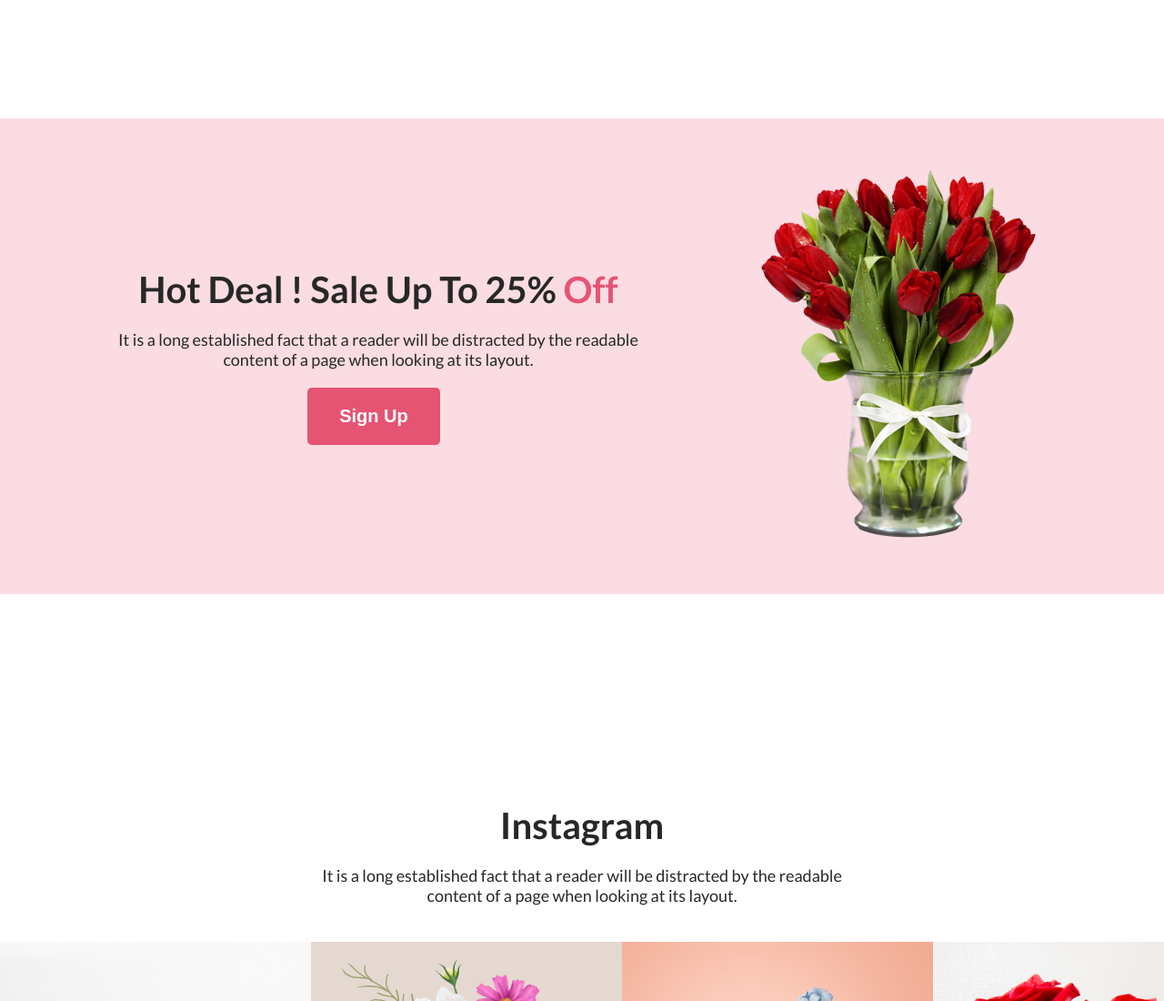
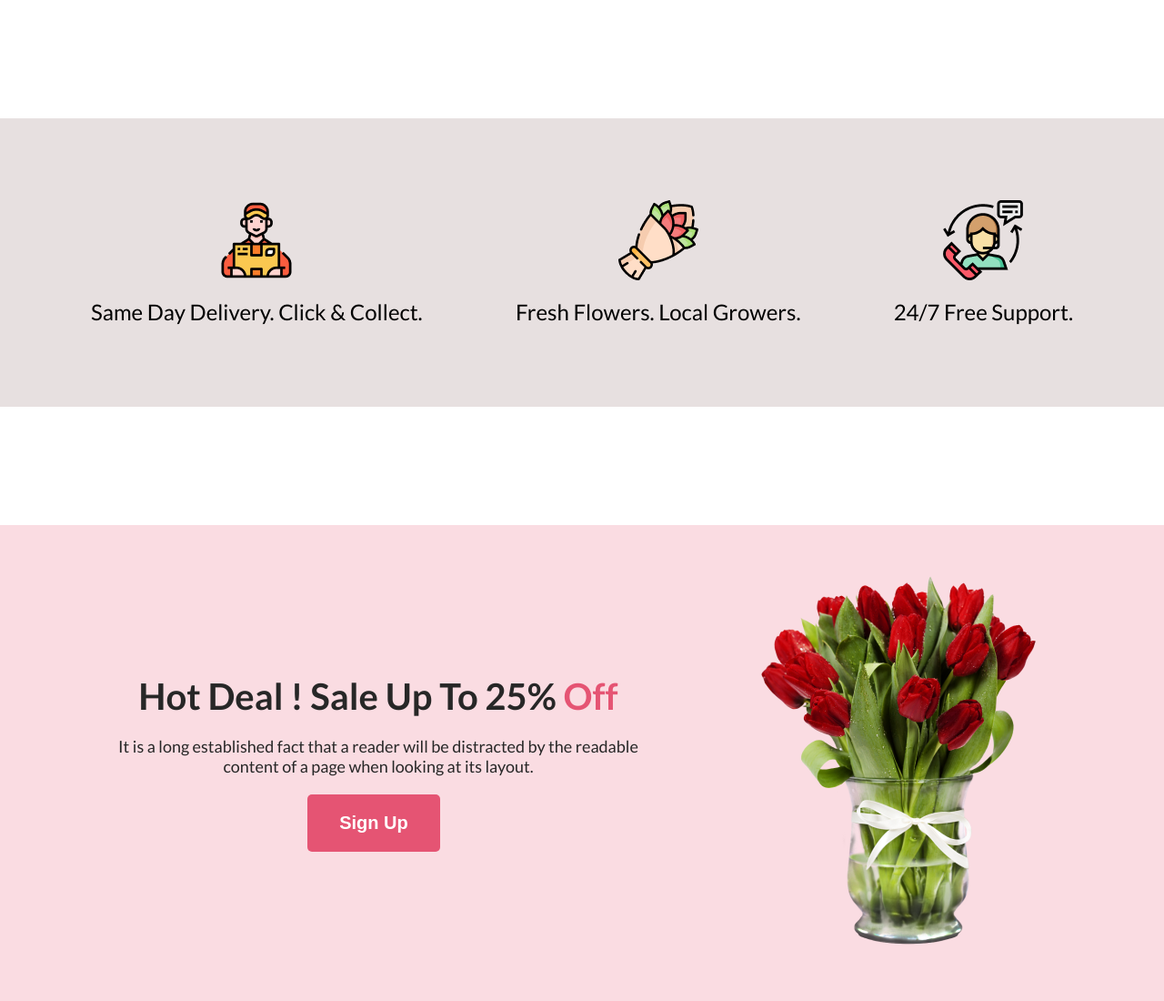
Before and after one commit to anikjoyy/flower-shop, a plain HTML site: page index.html in a window 1280 px wide. Shown: the top 1100 px of the page at 91% size. Drawn offline with Linux system fonts and the light colour scheme.

Commit message:
additional section created

```diff
--- a/css/style.css
+++ b/css/style.css
@@ -43,6 +43,28 @@ main {
 /* section related css  */
 section {
   margin-top: 130px;
+}
+
+/* additional related css  */
+.additional-section {
+  background-color: #e7e0e0;
+  display: flex;
+  justify-content: space-between;
+  align-items: center;
+  padding: 90px 100px;
+}
+
+.additional-div {
+  display: flex;
+  flex-direction: column;
+  align-items: center; /* Center content horizontally */
+}
+
+.additional-description {
+  font-size: 24px;
+  font-weight: 400;
+  text-align: center;
+  padding-top: 20px;
 }
 
 /* sale related css  */
--- a/index.html
+++ b/index.html
@@ -12,6 +12,21 @@
 <body>
     <header></header>
     <main>
+        <!-- additional section  -->
+        <section class="additional-section">
+            <div class="additional-div">
+                <img src="./assets/Group 57.png" alt="">
+                <p class="additional-description">Same Day Delivery. Click & Collect.</p>
+            </div>
+            <div class="additional-div">
+                <img src="./assets/Group 58.png" alt="">
+                <p class="additional-description">Fresh Flowers. Local Growers.</p>
+            </div>
+            <div class="additional-div">
+                <img src="./assets/Group 59.png" alt="">
+                <p class="additional-description">24/7 Free Support.</p>
+            </div>
+        </section>
         <!-- sale section  -->
         <section class="sale-section">
             <div>
```
